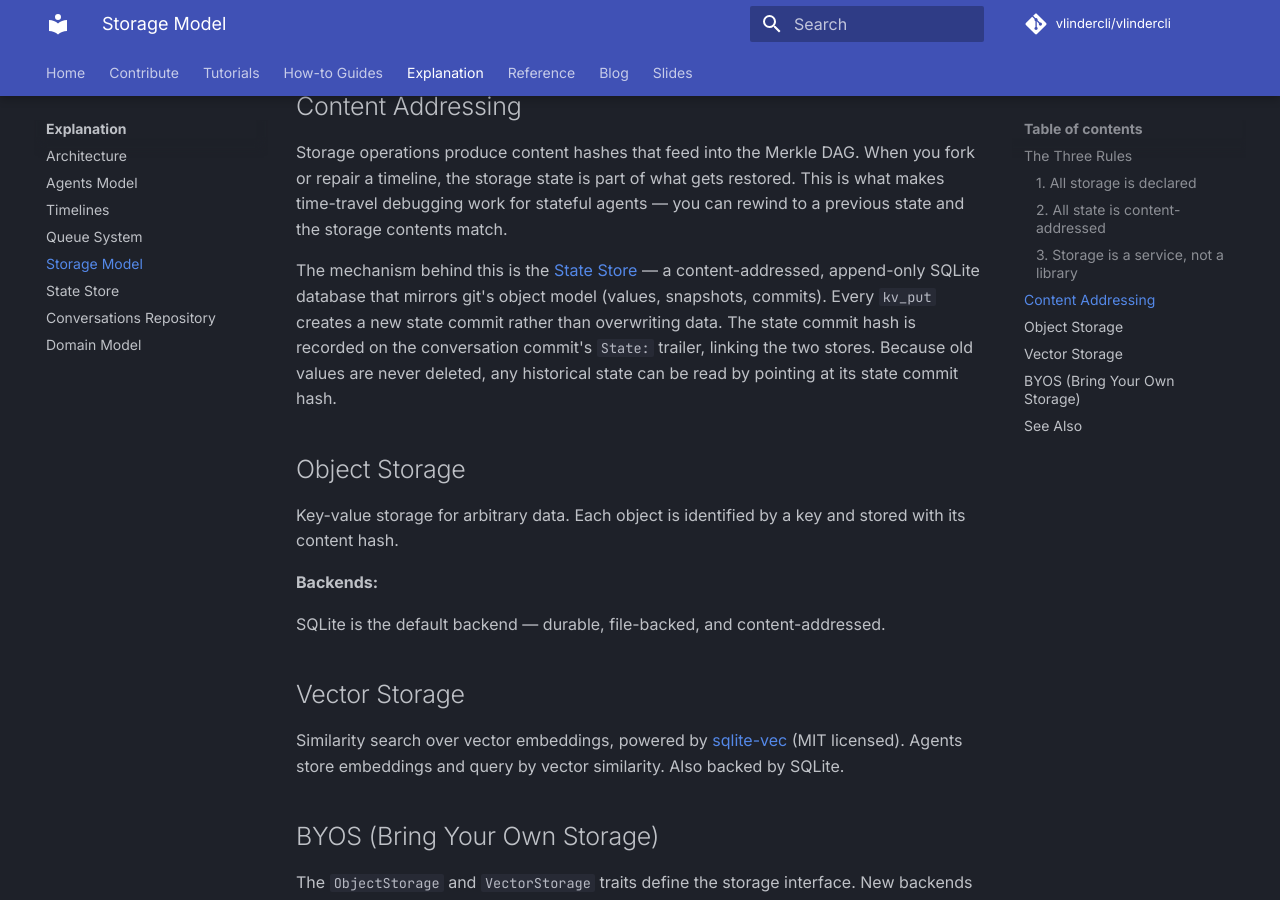
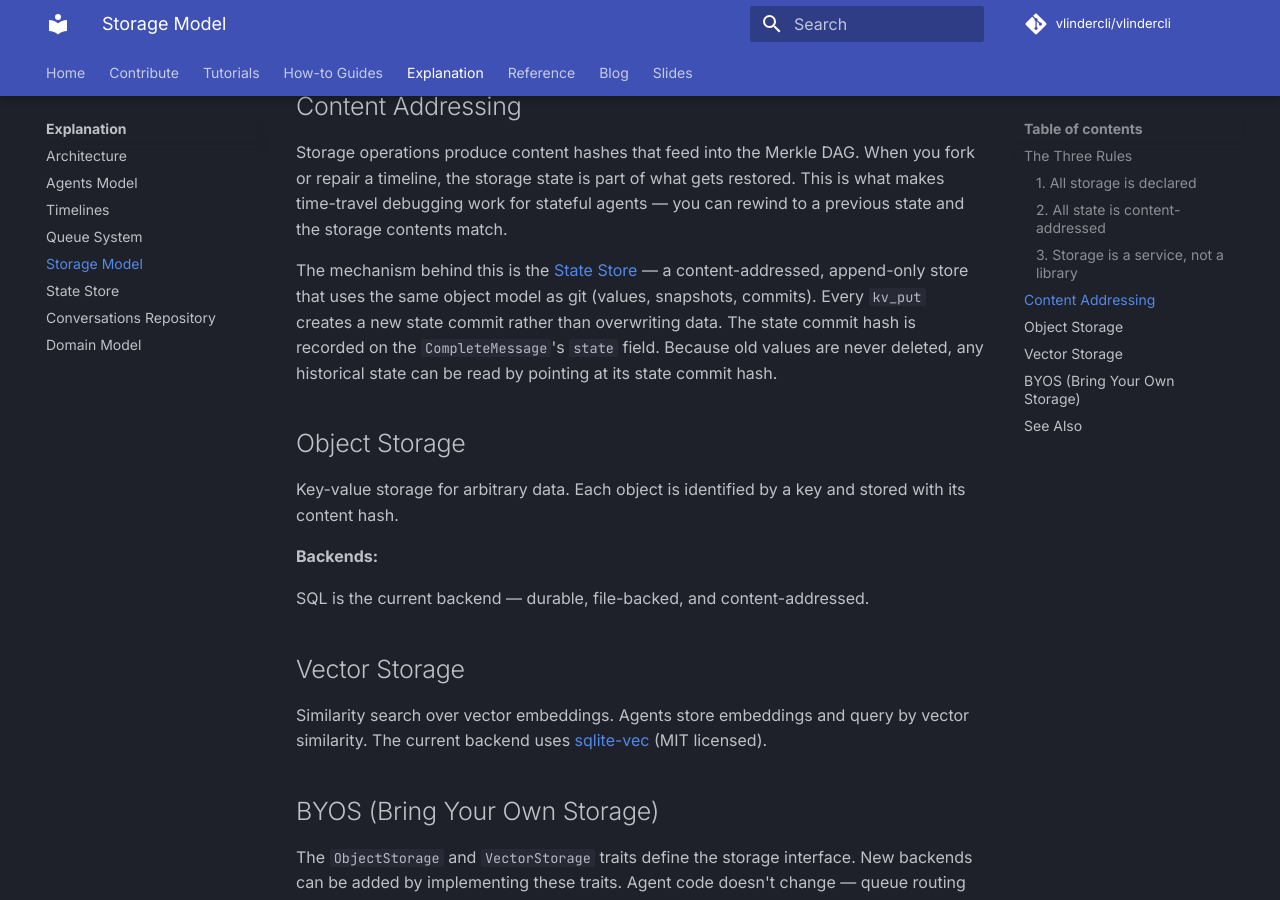
Before and after one commit to vlindercli/public-docs, an MkDocs documentation site: the page built from docs/content/explanation/storage-model.md, in a window 1280 px wide and 900 px high, scrolled down 714 px. Built offline with MkDocs 1.6.1 and Material for MkDocs 9.7.7, drawn with Linux system fonts in a browser that asks for light colours; comment, search, counter and statistics services are not loaded.

Commit message:
Update storage model explanation
Describe the design contract without tying to specific backends. Fix
state hash attribution to CompleteMessage field instead of git trailer.

```diff
--- a/docs/content/explanation/storage-model.md
+++ b/docs/content/explanation/storage-model.md
@@ -19,7 +19,7 @@ Agents access storage through the message queue, not by linking a storage librar
 
 Storage operations produce content hashes that feed into the Merkle DAG. When you fork or repair a timeline, the storage state is part of what gets restored. This is what makes time-travel debugging work for stateful agents — you can rewind to a previous state and the storage contents match.
 
-The mechanism behind this is the [State Store](state-store.md) — a content-addressed, append-only SQLite database that mirrors git's object model (values, snapshots, commits). Every `kv_put` creates a new state commit rather than overwriting data. The state commit hash is recorded on the conversation commit's `State:` trailer, linking the two stores. Because old values are never deleted, any historical state can be read by pointing at its state commit hash.
+The mechanism behind this is the [State Store](state-store.md) — a content-addressed, append-only store that uses the same object model as git (values, snapshots, commits). Every `kv_put` creates a new state commit rather than overwriting data. The state commit hash is recorded on the `CompleteMessage`'s `state` field. Because old values are never deleted, any historical state can be read by pointing at its state commit hash.
 
 ## Object Storage
 
@@ -27,11 +27,11 @@ Key-value storage for arbitrary data. Each object is identified by a key and sto
 
 **Backends:**
 
-SQLite is the default backend — durable, file-backed, and content-addressed.
+SQL is the current backend — durable, file-backed, and content-addressed.
 
 ## Vector Storage
 
-Similarity search over vector embeddings, powered by [sqlite-vec](https://github.com/asg017/sqlite-vec) (MIT licensed). Agents store embeddings and query by vector similarity. Also backed by SQLite.
+Similarity search over vector embeddings. Agents store embeddings and query by vector similarity. The current backend uses [sqlite-vec](https://github.com/asg017/sqlite-vec) (MIT licensed).
 
 ## BYOS (Bring Your Own Storage)
 The `ObjectStorage` and `VectorStorage` traits define the storage interface. New backends can be added by implementing these traits. Agent code doesn't change — queue routing handles the switch transparently.
```
